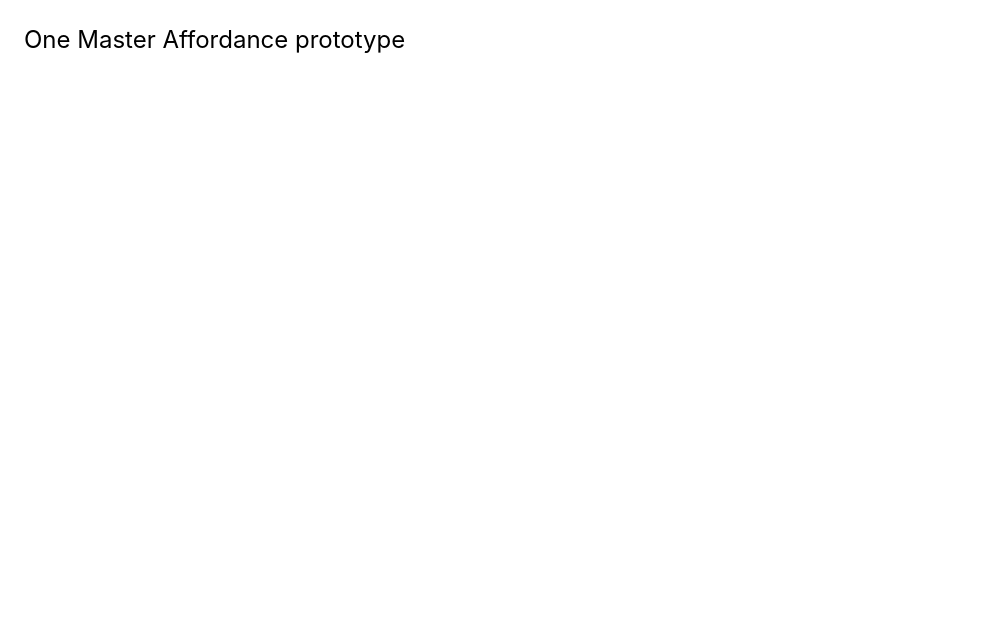
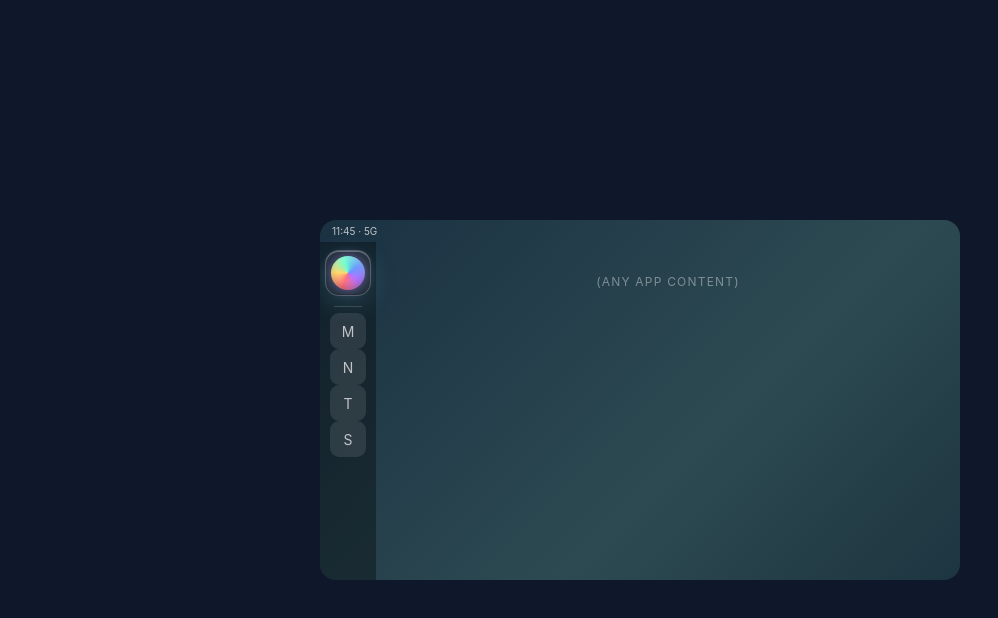
Before and after one commit to globalanomalyindex/carplay-siri-contacts, a React (Vite) app: page / in a window 1280 px wide. Shown: the top 618 px of the page, without its empty margins (0-998 px from the left). Built offline with nearby package versions, Linux system fonts and the light colour scheme.

Commit message:
feat: MasterOrb composite (tap = Siri, second tap = cancel, swipe-down = cancel)

```diff
--- a/src/App.tsx
+++ b/src/App.tsx
@@ -1,7 +1,41 @@
+import { CarPlayChrome } from './prototype/chrome/CarPlayChrome'
+import { MasterOrb } from './prototype/MasterOrb/MasterOrb'
+
 function App() {
   return (
-    <div className="font-sans p-6">
-      <h1 className="text-2xl">One Master Affordance prototype</h1>
+    <div className="min-h-screen bg-slate-900 flex items-center justify-center p-6">
+      <div style={{ width: 640, height: 360 }}>
+        <CarPlayChrome
+          orbHome={<MasterOrb />}
+          dock={
+            <>
+              <DockIcon label="M" />
+              <DockIcon label="N" />
+              <DockIcon label="T" />
+              <DockIcon label="S" />
+            </>
+          }
+        >
+          <div className="text-white/40 text-center pt-8 text-xs uppercase tracking-widest">
+            (any app content)
+          </div>
+        </CarPlayChrome>
+      </div>
+    </div>
+  )
+}
+
+function DockIcon({ label }: { label: string }) {
+  return (
+    <div
+      style={{
+        width: 36, height: 36, borderRadius: 9,
+        background: 'rgba(255,255,255,0.10)',
+        display: 'flex', alignItems: 'center', justifyContent: 'center',
+        color: 'rgba(255,255,255,0.70)', fontSize: 14,
+      }}
+    >
+      {label}
     </div>
   )
 }
--- /dev/null
+++ b/src/prototype/MasterOrb/MasterOrb.tsx
@@ -0,0 +1,72 @@
+import { useCallback, useRef } from 'react'
+import { useMachine } from '@xstate/react'
+import { orbMachine } from './orbMachine'
+import { Orb } from './Orb'
+import { Aura } from './Aura'
+import { LiquidGlassFrame } from '../chrome/LiquidGlassFrame'
+import { space } from '../../tokens/spatial'
+
+/**
+ * The MasterOrb: state machine + Orb visual + Aura + LiquidGlassFrame.
+ * Handles tap and swipe-down on its own hit area. Drag handling (rotary
+ * entry) is added in a later task. Long-press-anywhere is wired separately
+ * via the system-level recognizer in Phase 6.
+ */
+export function MasterOrb() {
+  const [snapshot, send] = useMachine(orbMachine)
+  const downStartRef = useRef<{ x: number; y: number; t: number } | null>(null)
+
+  const onPointerDown = useCallback((e: React.PointerEvent) => {
+    downStartRef.current = { x: e.clientX, y: e.clientY, t: performance.now() }
+    const el = e.currentTarget as HTMLElement
+    // jsdom does not implement setPointerCapture; guard the call so tests pass.
+    if (typeof el.setPointerCapture === 'function') {
+      el.setPointerCapture(e.pointerId)
+    }
+  }, [])
+
+  const onPointerUp = useCallback((e: React.PointerEvent) => {
+    const start = downStartRef.current
+    downStartRef.current = null
+    if (!start) return
+
+    const dx = e.clientX - start.x
+    const dy = e.clientY - start.y
+    const dt = performance.now() - start.t
+    const dist = Math.hypot(dx, dy)
+
+    if (dy >= space.thresholdSwipeCancelPx && dy > Math.abs(dx)) {
+      send({ type: 'SWIPE_DOWN' })
+      return
+    }
+
+    if (dt <= space.thresholdTapTimeMs && dist < space.thresholdDragDistPx) {
+      send({ type: 'TAP' })
+      return
+    }
+  }, [send])
+
+  const state = snapshot.value as 'idle' | 'siriActive' | 'rotary'
+
+  return (
+    <div
+      data-testid="master-orb-hit"
+      onPointerDown={onPointerDown}
+      onPointerUp={onPointerUp}
+      onPointerCancel={() => { downStartRef.current = null }}
+      style={{
+        cursor: 'pointer',
+        touchAction: 'none',
+      }}
+    >
+      <LiquidGlassFrame>
+        <div style={{ position: 'relative' }}>
+          <Aura active={state === 'siriActive'} size={space.orb} />
+          {state !== 'rotary' && (
+            <Orb breath={state === 'idle'} />
+          )}
+        </div>
+      </LiquidGlassFrame>
+    </div>
+  )
+}
```
Also changed, not shown: 1 other file (tests, documents, lock files or other folders).
